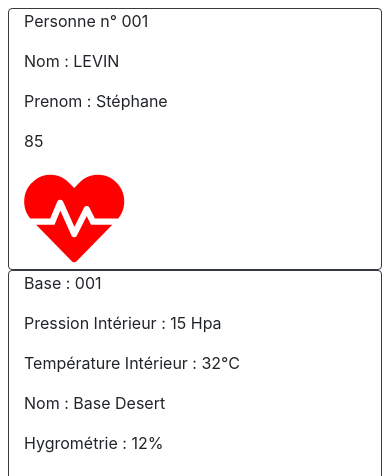
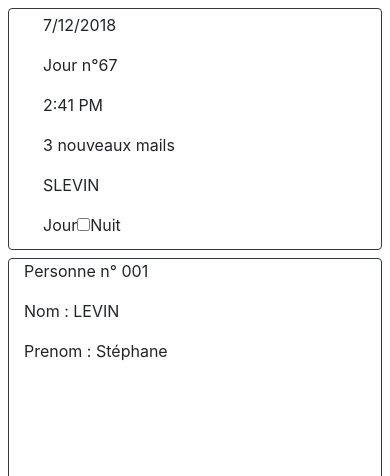
Before and after one commit to Azalius/NuitInfo, a Node server app: page / in a window 390 px wide. Shown: the top 476 px of the page. Run offline with Node 20, Linux system fonts and the light colour scheme; data that the repository does not hold is empty; some libraries are stand-ins or nearby versions.

Commit message:
début intégration handlebars

```diff
--- a/controllers/DashboardController.js
+++ b/controllers/DashboardController.js
@@ -7,7 +7,7 @@
             console.log(err);
             return;
         }
-        response.test = result[0];
+        response.personne = result[0];
         response.render('dashboard', response);
     });
 };
--- a/views/dashboard.handlebars
+++ b/views/dashboard.handlebars
@@ -1,4 +1,30 @@
-
+{{{personne.id}}}
+<div class="row m-2">
+    <div class="card border-dark col-md-12">
+        <div class="row m-1">
+            <div class="col-md-2">
+                <p>7/12/2018</p>
+            </div>
+            <div class="col-md-2">
+                <p>Jour n°67</p>
+            </div>
+            <div class="col-md-2">
+                <p>2:41 PM</p>
+            </div>
+            <div class="col-md-2">
+                <p>3 nouveaux mails</p>
+            </div>
+            <div class="col-md-2">
+                <p>SLEVIN</p>
+            </div>
+            <div class="col-md-2">
+                <div class="switch">
+                    <label>Jour<input type="checkbox" id="jour"><span class="lever"></span>Nuit</label>
+                </div>
+            </div>
+        </div>
+    </div>
+</div>
 <div class="row m-2">
     <div class="card border-dark col-md-6">
         <div class="row">
@@ -8,12 +34,23 @@
                 <p>Prenom : Stéphane</p>
             </div>
             <div class="col-md-4">
+                <i id="bl" style="visibility: visible; font-size: 100px; color: red" class="plop fas fa-heartbeat"> 85</i>
+            </div>
+        </div>
+        <div class="row">
+            <div class="col-md-7" style="padding: 0">
+                <iframe src="https://www.google.com/maps/embed?pb=!1m18!1m12!1m3!1d3856.0192775059168!2d15.71649331512245!3d-21.725562002249614!2m3!1f0!2f0!3f0!3m2!1i1024!2i768!4f13.1!3m3!1m2!1s0x0%3A0x0!2zMjHCsDQzJzMyLjAiUyAxNcKwNDMnMDcuMyJF!5e1!3m2!1sfr!2sfr!4v1544142273373" width="100%" height="100%" frameborder="0" style="border:0" allowfullscreen></iframe>
+            </div>
+            <div class="col-md-5">
                 <div class="row">
                     <div class="col-md-6">
-                        <p>85</p>
+                        <p>Température : 72°C</p>
+                        <p>Vitesse du vent : 30Km/h</p>
+                        <p>Hygrométrie : 2%</p>
                     </div>
                     <div class="col-md-6">
-                        <i style="font-size: 100px; color: red" class="fas fa-heartbeat"></i>
+                        <p>Grand soleil</p>
+                        <i style="font-size: 70px; color: yellow" class="fas fa-sun"></i>
                     </div>
                 </div>
             </div>
@@ -36,35 +73,9 @@
                 <p>Pas d'alertes sur la base</p>
             </div>
         </div>
-    </div>
-</div>
-<div class="row m-2">
-    <div class="card border-dark col-md-6">
         <div class="row">
-            <div class="col-md-7">
-                <iframe src="https://www.google.com/maps/embed?pb=!1m18!1m12!1m3!1d3856.0192775059168!2d15.71649331512245!3d-21.725562002249614!2m3!1f0!2f0!3f0!3m2!1i1024!2i768!4f13.1!3m3!1m2!1s0x0%3A0x0!2zMjHCsDQzJzMyLjAiUyAxNcKwNDMnMDcuMyJF!5e1!3m2!1sfr!2sfr!4v1544142273373"
-                        width="100%" height="100%" frameborder="0" style="border:0" allowfullscreen></iframe>
-            </div>
-            <div class="col-md-5">
-                <div class="row">
-                    <div class="col-md-6">
-                        <p>Température : 72°C</p>
-                        <p>Vitesse du vent : 30Km/h</p>
-                        <p>Hygrométrie : 2%</p>
-                    </div>
-                    <div class="col-md-6">
-                        <p>Grand soleil</p>
-                        <i style="font-size: 70px; color: yellow" class="fas fa-sun"></i>
-                    </div>
-                </div>
-            </div>
-        </div>
-    </div>
-    <div class="card border-dark col-md-6">
-        <div class="row">
-            <div class="col-md-7">
-                <iframe src="https://www.google.com/maps/embed?pb=!1m18!1m12!1m3!1d3855.492571328018!2d15.707228015122514!3d-21.729495002383825!2m3!1f0!2f0!3f0!3m2!1i1024!2i768!4f13.1!3m3!1m2!1s0x0%3A0x0!2zMjHCsDQzJzQ2LjIiUyAxNcKwNDInMzMuOSJF!5e1!3m2!1sfr!2sfr!4v1544137272459"
-                        width="100%" height="100%" frameborder="0" style="border:0" allowfullscreen></iframe>
+            <div class="col-md-7" style="padding: 0">
+                <iframe src="https://www.google.com/maps/embed?pb=!1m18!1m12!1m3!1d3855.492571328018!2d15.707228015122514!3d-21.729495002383825!2m3!1f0!2f0!3f0!3m2!1i1024!2i768!4f13.1!3m3!1m2!1s0x0%3A0x0!2zMjHCsDQzJzQ2LjIiUyAxNcKwNDInMzMuOSJF!5e1!3m2!1sfr!2sfr!4v1544137272459" width="100%" height="100%" frameborder="0" style="border:0" allowfullscreen></iframe>
             </div>
             <div class="col-md-5">
                 <div class="row">
@@ -95,13 +106,29 @@
             <div class="col-md-6">
                 <p>Chargement du frêt</p>
                 <div class="progress">
-                    <div class="progress-bar" role="progressbar" style="width: 29%" aria-valuenow="29" aria-valuemin="0"
-                         aria-valuemax="100"></div>
+                    <div class="progress-bar" role="progressbar" style="width: 29%" aria-valuenow="29" aria-valuemin="0" aria-valuemax="100"></div>
                 </div>
                 <p>Batterie du véhicule</p>
                 <div class="progress">
-                    <div class="progress-bar" role="progressbar" style="width: 87%" aria-valuenow="87" aria-valuemin="0"
-                         aria-valuemax="100"></div>
+                    <div class="progress-bar" role="progressbar" style="width: 87%" aria-valuenow="87" aria-valuemin="0" aria-valuemax="100"></div>
+                </div>
+            </div>
+        </div>
+        <div class="row">
+            <div class="col-md-7" style="padding: 0">
+                <iframe src="https://www.google.com/maps/embed?pb=!1m18!1m12!1m3!1d3855.492571328018!2d15.707228015122514!3d-21.729495002383825!2m3!1f0!2f0!3f0!3m2!1i1024!2i768!4f13.1!3m3!1m2!1s0x0%3A0x0!2zMjHCsDQzJzQ2LjIiUyAxNcKwNDInMzMuOSJF!5e1!3m2!1sfr!2sfr!4v1544137272459" width="100%" height="100%" frameborder="0" style="border:0" allowfullscreen></iframe>
+            </div>
+            <div class="col-md-5">
+                <div class="row">
+                    <div class="col-md-6" style="padding-right: 0">
+                        <p>Température : 66°C</p>
+                        <p>Vitesse du vent : 35Km/h</p>
+                        <p>Hygrométrie : 10%</p>
+                    </div>
+                    <div class="col-md-6">
+                        <p>Temps nuageux</p>
+                        <i style="font-size: 70px; color: grey" class="fas fa-cloud-sun"></i>
+                    </div>
                 </div>
             </div>
         </div>
@@ -118,13 +145,29 @@
             <div class="col-md-6">
                 <p>Chargement du frêt</p>
                 <div class="progress">
-                    <div class="progress-bar" role="progressbar" style="width: 72%" aria-valuenow="72" aria-valuemin="0"
-                         aria-valuemax="100"></div>
+                    <div class="progress-bar" role="progressbar" style="width: 72%" aria-valuenow="72" aria-valuemin="0" aria-valuemax="100"></div>
                 </div>
                 <p>Batterie du véhicule</p>
                 <div class="progress">
-                    <div class="progress-bar" role="progressbar" style="width: 100%" aria-valuenow="100"
-                         aria-valuemin="0" aria-valuemax="100"></div>
+                    <div class="progress-bar" role="progressbar" style="width: 100%" aria-valuenow="100" aria-valuemin="0" aria-valuemax="100"></div>
+                </div>
+            </div>
+        </div>
+        <div class="row">
+            <div class="col-md-7" style="padding: 0">
+                <iframe src="https://www.google.com/maps/embed?pb=!1m18!1m12!1m3!1d3856.0192775059168!2d15.71649331512245!3d-21.725562002249614!2m3!1f0!2f0!3f0!3m2!1i1024!2i768!4f13.1!3m3!1m2!1s0x0%3A0x0!2zMjHCsDQzJzMyLjAiUyAxNcKwNDMnMDcuMyJF!5e1!3m2!1sfr!2sfr!4v1544142273373" width="100%" height="100%" frameborder="0" style="border:0" allowfullscreen></iframe>
+            </div>
+            <div class="col-md-5">
+                <div class="row">
+                    <div class="col-md-6" style="padding-right: 0">
+                        <p>Température : 72°C</p>
+                        <p>Vitesse du vent : 30Km/h</p>
+                        <p>Hygrométrie : 2%</p>
+                    </div>
+                    <div class="col-md-6">
+                        <p>Grand soleil</p>
+                        <i style="font-size: 70px; color: yellow" class="fas fa-sun"></i>
+                    </div>
                 </div>
             </div>
         </div>
@@ -141,70 +184,21 @@
             <div class="col-md-6">
                 <p>Chargement du frêt</p>
                 <div class="progress">
-                    <div class="progress-bar" role="progressbar" style="width: 0%" aria-valuenow="0" aria-valuemin="0"
-                         aria-valuemax="100"></div>
+                    <div class="progress-bar" role="progressbar" style="width: 0%" aria-valuenow="0" aria-valuemin="0" aria-valuemax="100"></div>
                 </div>
                 <p>Batterie du véhicule</p>
                 <div class="progress">
-                    <div class="progress-bar" role="progressbar" style="width: 12%" aria-valuenow="12" aria-valuemin="0"
-                         aria-valuemax="100"></div>
+                    <div class="progress-bar" role="progressbar" style="width: 12%" aria-valuenow="12" aria-valuemin="0" aria-valuemax="100"></div>
                 </div>
             </div>
         </div>
-    </div>
-</div>
-<div class="row m-2">
-    <div class="card border-dark col-md-4">
         <div class="row">
-            <div class="col-md-7">
-                <iframe src="https://www.google.com/maps/embed?pb=!1m18!1m12!1m3!1d3855.492571328018!2d15.707228015122514!3d-21.729495002383825!2m3!1f0!2f0!3f0!3m2!1i1024!2i768!4f13.1!3m3!1m2!1s0x0%3A0x0!2zMjHCsDQzJzQ2LjIiUyAxNcKwNDInMzMuOSJF!5e1!3m2!1sfr!2sfr!4v1544137272459"
-                        width="100%" height="100%" frameborder="0" style="border:0" allowfullscreen></iframe>
+            <div class="col-md-7" style="padding: 0">
+                <iframe src="https://www.google.com/maps/embed?pb=!1m18!1m12!1m3!1d3855.492571328018!2d15.707228015122514!3d-21.729495002383825!2m3!1f0!2f0!3f0!3m2!1i1024!2i768!4f13.1!3m3!1m2!1s0x0%3A0x0!2zMjHCsDQzJzQ2LjIiUyAxNcKwNDInMzMuOSJF!5e1!3m2!1sfr!2sfr!4v1544137272459" width="100%" height="100%" frameborder="0" style="border:0" allowfullscreen></iframe>
             </div>
             <div class="col-md-5">
                 <div class="row">
-                    <div class="col-md-6">
-                        <p>Température : 66°C</p>
-                        <p>Vitesse du vent : 35Km/h</p>
-                        <p>Hygrométrie : 10%</p>
-                    </div>
-                    <div class="col-md-6">
-                        <p>Temps nuageux</p>
-                        <i style="font-size: 70px; color: grey" class="fas fa-cloud-sun"></i>
-                    </div>
-                </div>
-            </div>
-        </div>
-    </div>
-    <div class="card border-dark col-md-4">
-        <div class="row">
-            <div class="col-md-7">
-                <iframe src="https://www.google.com/maps/embed?pb=!1m18!1m12!1m3!1d3856.0192775059168!2d15.71649331512245!3d-21.725562002249614!2m3!1f0!2f0!3f0!3m2!1i1024!2i768!4f13.1!3m3!1m2!1s0x0%3A0x0!2zMjHCsDQzJzMyLjAiUyAxNcKwNDMnMDcuMyJF!5e1!3m2!1sfr!2sfr!4v1544142273373"
-                        width="100%" height="100%" frameborder="0" style="border:0" allowfullscreen></iframe>
-            </div>
-            <div class="col-md-5">
-                <div class="row">
-                    <div class="col-md-6">
-                        <p>Température : 72°C</p>
-                        <p>Vitesse du vent : 30Km/h</p>
-                        <p>Hygrométrie : 2%</p>
-                    </div>
-                    <div class="col-md-6">
-                        <p>Grand soleil</p>
-                        <i style="font-size: 70px; color: yellow" class="fas fa-sun"></i>
-                    </div>
-                </div>
-            </div>
-        </div>
-    </div>
-    <div class="card border-dark col-md-4">
-        <div class="row">
-            <div class="col-md-7">
-                <iframe src="https://www.google.com/maps/embed?pb=!1m18!1m12!1m3!1d3855.492571328018!2d15.707228015122514!3d-21.729495002383825!2m3!1f0!2f0!3f0!3m2!1i1024!2i768!4f13.1!3m3!1m2!1s0x0%3A0x0!2zMjHCsDQzJzQ2LjIiUyAxNcKwNDInMzMuOSJF!5e1!3m2!1sfr!2sfr!4v1544137272459"
-                        width="100%" height="100%" frameborder="0" style="border:0" allowfullscreen></iframe>
-            </div>
-            <div class="col-md-5">
-                <div class="row">
-                    <div class="col-md-6">
+                    <div class="col-md-6" style="padding-right: 0">
                         <p>Température : 66°C</p>
                         <p>Vitesse du vent : 35Km/h</p>
                         <p>Hygrométrie : 10%</p>
@@ -218,6 +212,3 @@
         </div>
     </div>
 </div>
-</body>
-
-</html>
--- a/views/layouts/main.handlebars
+++ b/views/layouts/main.handlebars
@@ -7,10 +7,36 @@
     <meta charset="UTF-8">
     <title>Seul sur NAMIB</title>
     <!-- Bootstrap core CSS -->
-    <link href="../ressources/bootstrap.min.css" rel="stylesheet">
+    <link href="./ressources/bootstrap.min.css" rel="stylesheet">
+    <link href="./ressources/nightmode.css" rel="stylesheet">
     <link rel="stylesheet" href="https://use.fontawesome.com/releases/v5.5.0/css/all.css"
           integrity="sha384-B4dIYHKNBt8Bc12p+WXckhzcICo0wtJAoU8YZTY5qE0Id1GSseTk6S+L3BlXeVIU" crossorigin="anonymous">
+    <script src="https://code.jquery.com/jquery-3.3.1.min.js"></script>
 </head>
 
 <body>
 {{{body}}}
+</body>
+<script type="text/javascript">
+    $('#jour').change(function () {
+        if (this.checked) {
+            $("body").addClass('n-body');
+            $(".card").addClass('n-card');
+        } else {
+            $("body").removeClass('n-body');
+            $(".card").removeClass('n-card');
+        }
+    });
+</script>
+<script type="text/javascript">
+    function blink(ob) {
+        if (ob.style.visibility == "visible") {
+            ob.style.visibility = "hidden";
+        } else {
+            ob.style.visibility = "visible";
+        }
+    }
+
+    setInterval("blink(bl)", 500);
+</script>
+</html>
```
